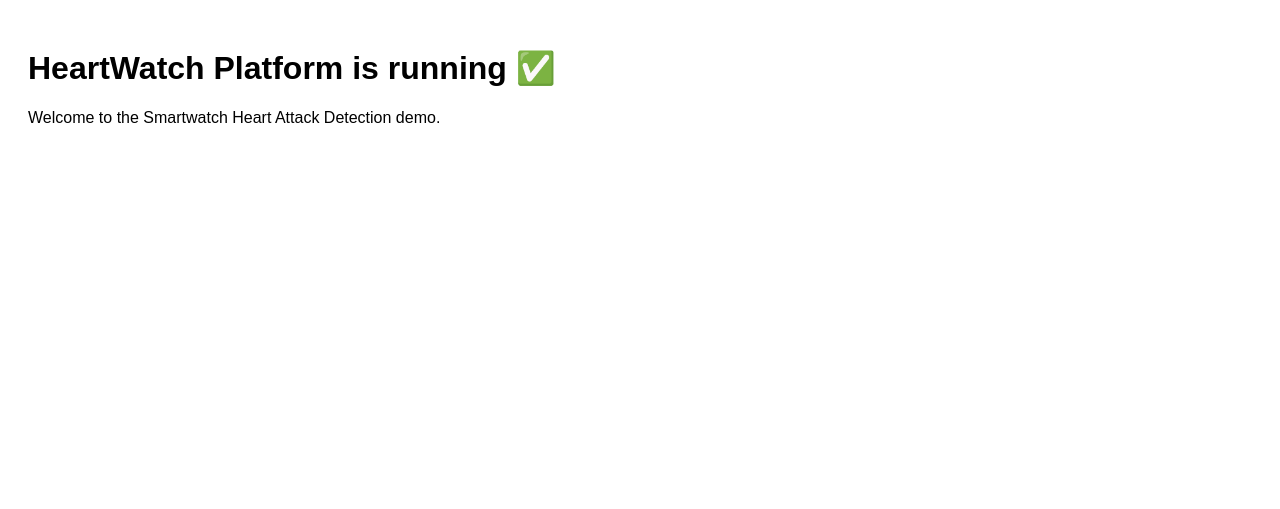
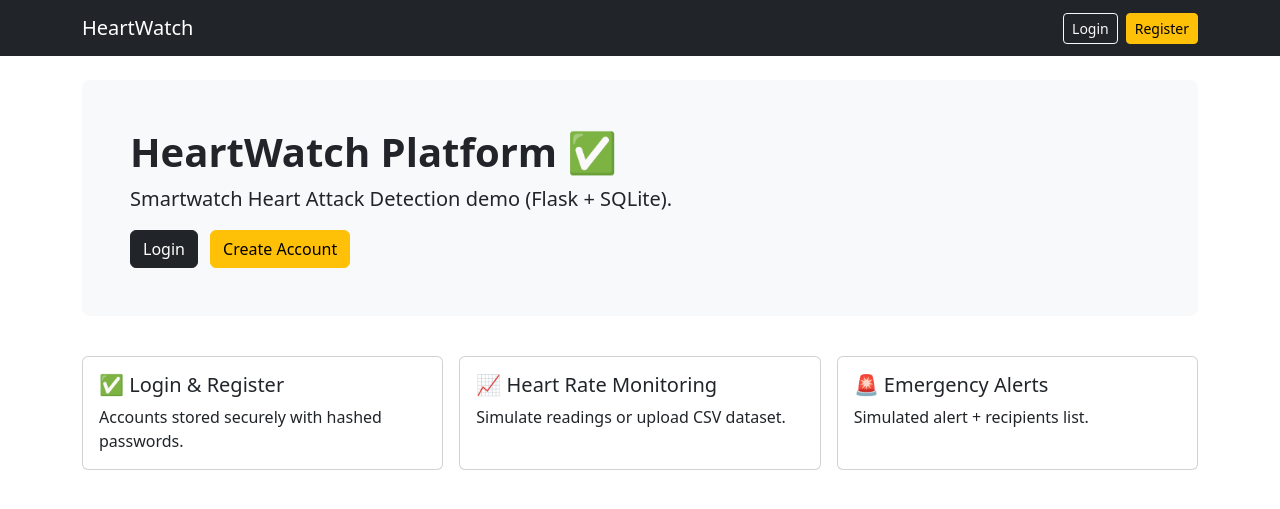
Before and after one commit to saraburhn/heartwatch-platform, a Flask app: page / in a window 1280 px wide. Shown: the top 509 px of the page. Run offline with Flask 3, Linux system fonts and the light colour scheme.

Commit message:
Update index.html

```diff
--- a/templates/index.html
+++ b/templates/index.html
@@ -1,11 +1,42 @@
-<!doctype html>
-<html lang="en">
-  <head>
-    <meta charset="utf-8">
-    <title>HeartWatch</title>
-  </head>
-  <body style="font-family: Arial; padding: 20px;">
-    <h1>HeartWatch Platform is running ✅</h1>
-    <p>Welcome to the Smartwatch Heart Attack Detection demo.</p>
-  </body>
-</html>
+{% extends "base.html" %}
+{% block content %}
+<div class="p-4 p-md-5 bg-light rounded-3">
+  <h1 class="display-6 fw-bold">HeartWatch Platform ✅</h1>
+  <p class="lead mb-3">Smartwatch Heart Attack Detection demo (Flask + SQLite).</p>
+
+  {% if user %}
+    <p class="mb-3">Logged in as: <b>{{ user["email"] }}</b></p>
+    <a class="btn btn-primary" href="{{ url_for('dashboard') }}">Go to Dashboard</a>
+  {% else %}
+    <a class="btn btn-dark me-2" href="{{ url_for('login') }}">Login</a>
+    <a class="btn btn-warning" href="{{ url_for('register') }}">Create Account</a>
+  {% endif %}
+</div>
+
+<div class="row mt-4 g-3">
+  <div class="col-md-4">
+    <div class="card h-100">
+      <div class="card-body">
+        <h5 class="card-title">✅ Login & Register</h5>
+        <p class="card-text">Accounts stored securely with hashed passwords.</p>
+      </div>
+    </div>
+  </div>
+  <div class="col-md-4">
+    <div class="card h-100">
+      <div class="card-body">
+        <h5 class="card-title">📈 Heart Rate Monitoring</h5>
+        <p class="card-text">Simulate readings or upload CSV dataset.</p>
+      </div>
+    </div>
+  </div>
+  <div class="col-md-4">
+    <div class="card h-100">
+      <div class="card-body">
+        <h5 class="card-title">🚨 Emergency Alerts</h5>
+        <p class="card-text">Simulated alert + recipients list.</p>
+      </div>
+    </div>
+  </div>
+</div>
+{% endblock %}
```
